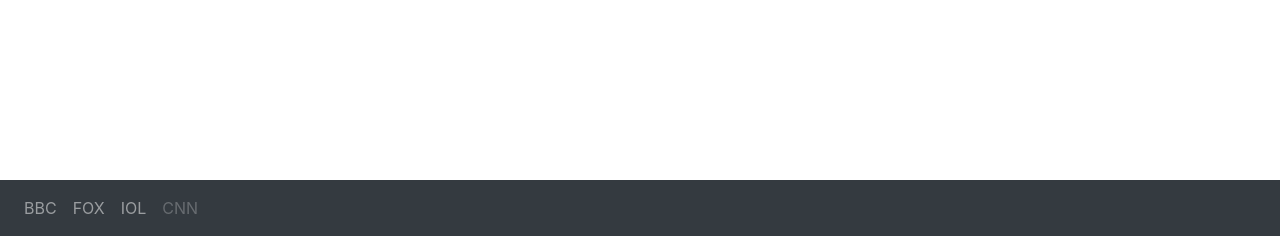
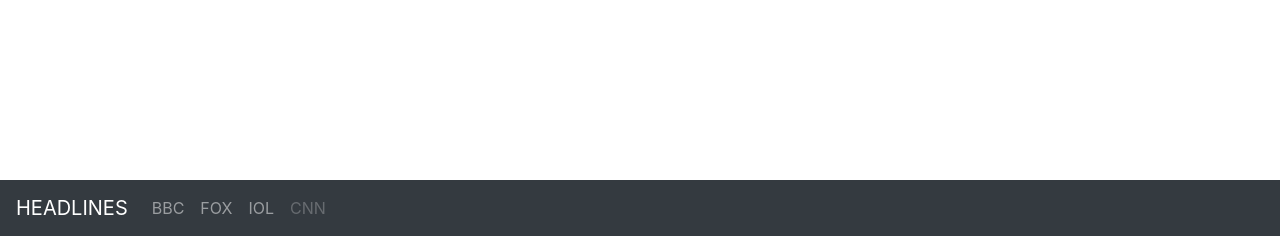
Before and after one commit to KramStyles/headlines, a Flask app: template templates/home.jinja2 in a window 1280 px wide. Shown: the part 564-800 px from the top of the page. Run offline with Flask 2, Linux system fonts and the light colour scheme; the template is opened without the code that fills it, so the values that code supplies are empty; some libraries are stand-ins or nearby versions.

Commit message:
added nav button for small screens

```diff
--- a/templates/home.jinja2
+++ b/templates/home.jinja2
@@ -1,6 +1,16 @@
 {% include 'header.html' %}
 <body>
-    <nav class="navbar navbar-expand-sm bg-dark navbar-dark fixed-bottom">
+    <nav class="navbar navbar-expand-md bg-dark navbar-dark fixed-bottom">
+        <!-- Brand -->
+        <a class="navbar-brand" href="#">HEADLINES</a>
+
+        <!-- Toggler/collapsibe Button -->
+        <button class="navbar-toggler" type="button" data-toggle="collapse" data-target="#collapsibleNavbar">
+            <span class="navbar-toggler-icon"></span>
+        </button>
+
+        <!-- Navbar links -->
+        <div class="collapse navbar-collapse" id="collapsibleNavbar">
             <ul class="navbar-nav">
                 <li class="nav-item {% if title == 'bbc' %}active{% endif %}">
                     <a class="nav-link" href="/bbc">BBC</a>
@@ -15,7 +25,9 @@
                      <a class="nav-link disabled" href="javascript:;">CNN</a>
                 </li>
         </ul>
+        </div>
     </nav>
+
     <div class="jumbotron text-center text-light bg-dark">
         <h1 class="text-uppercase">{{ header }} Headlines</h1>
     </div>
```
Lines whose indentation alone changed are shown as unchanged.
